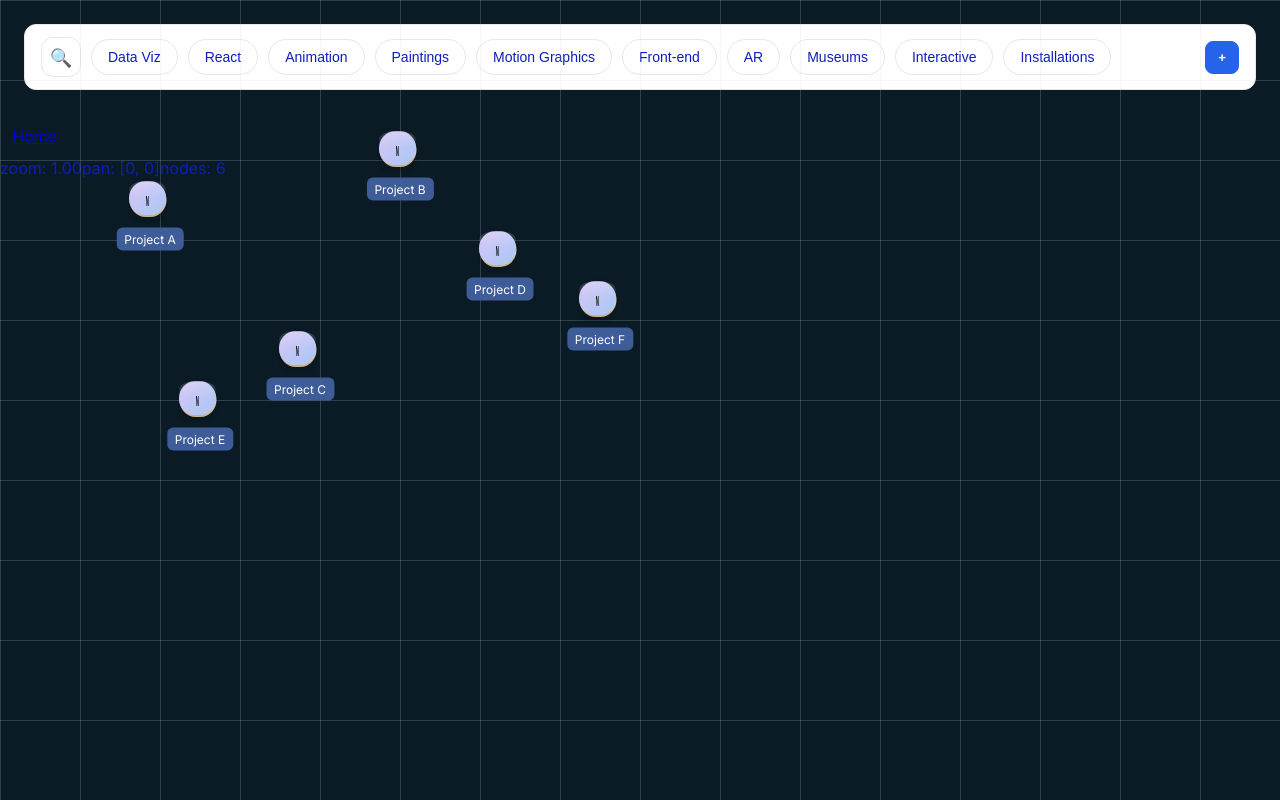
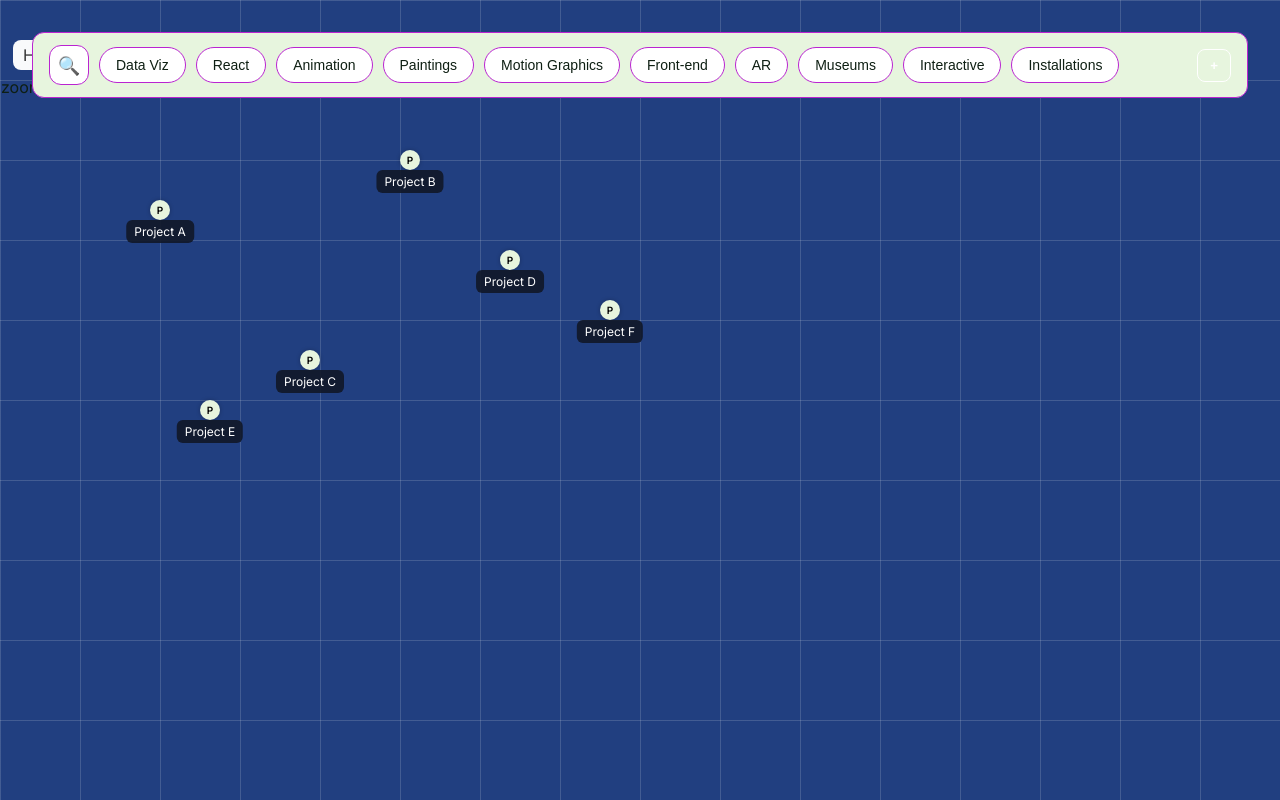
Before and after one commit to irene23311/Irene_portfolio, a React (Vite) app: page / in a window 1280 px wide. Shown: the top 800 px of the page. Built offline with nearby package versions, Linux system fonts and the light colour scheme.

Commit message:
read me changed

```diff
--- a/index.html
+++ b/index.html
@@ -9,12 +9,16 @@
     <link href="https://fonts.googleapis.com/css2?family=Inter:wght@400;500;600;700&display=swap" rel="stylesheet">
 
     <meta charset="UTF-8" />
-    <link rel="icon" type="image/svg+xml" href="/vite.svg" />
     <meta name="viewport" content="width=device-width, initial-scale=1.0" />
+    <meta name="description" content="Free Web tutorials">
+    <meta name="keywords" content="HTML, CSS, JavaScript">
+    <meta name="author" content="John Doe">
+
     <title>my-portfolio</title>
   </head>
+
   <body>
-    <div id="root"></div>
+    <div id="root"></div> // React mounts here
     <script type="module" src="/src/main.jsx"></script>
   </body>
 </html>
--- a/src/App.css
+++ b/src/App.css
@@ -1,8 +1,8 @@
 #root {
   max-width: 1280px;
   margin: 0 auto;
-  padding: 2rem;
-  text-align: center;
+  padding: 1px;
+  text-align: left;
 }
 
 .logo {
--- a/src/App.jsx
+++ b/src/App.jsx
@@ -3,20 +3,33 @@
 import { BrowserRouter, Routes, Route, Link } from "react-router-dom";
 import Home from "./pages/Home";
 import Toolbar from "./components/Toolbar";
+import "./App.css";
 
 export default function App() {
   return (
     <BrowserRouter>
-    <main style={{ padding: "24px" }}>
-      <Toolbar onAddProject={() => alert("Add project clicked!")} />
-    </main>
-      <nav style={{ padding: 12 }}>
-        <Link to="/">Home</Link>
+  <div className="toolbarOverlay">
+    <Toolbar onAddProject={() => alert("Add project clicked!")} />
+   </div>
+   {/* spacer matches toolbar height so page content doesn't jump under fixed toolbar */}
+   <div className="toolbar-spacer" aria-hidden="true" />
+      <nav style={{ padding: 12}}>
+        <Link
+         to="/"
+         style={{
+        backgroundColor: "#f9fafb",
+        color: "#333",
+        padding: "5px 10px",
+        borderRadius: "8px",
+        textDecoration: "none"
+        }}
+         >Home</Link>
       </nav>
 
       <Routes>
         <Route path="/" element={<Home />} />
       </Routes>
+
     </BrowserRouter>
   );
 }
--- a/src/components/NodeMap.jsx
+++ b/src/components/NodeMap.jsx
@@ -42,10 +42,9 @@ function NodeMap({
  const handleWheel = (e) => {
    e.preventDefault();
    const { clientX, clientY, deltaY } = e;
-   const zoomStep = 0.05; // 5% per wheel tick
-  const factor = deltaY > 0 ? 1 - zoomStep : 1 + zoomStep; // wheel down -> zoom out, up -> zoom in (by 0.9 (out) or 1.1 (in).)
+   const factor = deltaY > 0 ? 0.9 : 1.1;
    const newZoom = clampZoom(zoomLevel * factor);
-   if (newZoom === zoomLevel) return; // hit min/max, nothing to do
+   if (newZoom === zoomLevel) return; // no change
 
 
    // Get cursor position relative to viewport top-left
@@ -117,7 +116,7 @@ function NodeMap({
  };
 
 
- const nodeBaseSize = 30; // px at zoom = 1 inside world space, change node size here
+ const nodeBaseSize = 20; // px at zoom = 1 inside world space
 
 
  return (
@@ -147,7 +146,6 @@ function NodeMap({
          }}
        />
        {projects.map((p) => (
-          //node ui start here
          <div
            key={p.id}
            className="node group"
@@ -155,13 +153,17 @@ function NodeMap({
              position: 'absolute',
              left: p.x,
              top: p.y,
-              width: nodeBaseSize * 1.5, // width of node
-              height: nodeBaseSize * 1.5,// height of node
-              transform: 'translate(-50%,-50%)',
+             width: nodeBaseSize,
+             height: nodeBaseSize,
+             borderRadius: '50%',
+             background: 'var(--primary-color, #E7F5de)',
              display: 'flex',
              alignItems: 'center',
              justifyContent: 'center',
-              cursor: 'pointer'
+             color: 'black',
+             fontSize: 10,
+             cursor: 'pointer',
+             boxShadow: '0 0 4px rgba(0,0,0,0.25)'
            }}
            title={p.title}
            tabIndex={0}
@@ -172,55 +174,16 @@ function NodeMap({
            onKeyDown={(e) => e.key === 'Enter' && onProjectSelect(p)}
            aria-label={`Project ${p.title}`}
          >
-            {/* node UI starts here */}
-            <svg
-              width="100%"
-              height="100%"
-              viewBox="0 0 180 48"
-              preserveAspectRatio="none"
-              role="img"
-              aria-hidden="true"
-            >
-              <defs>
-                <linearGradient id={`grad-${p.id}`} x1="0%" y1="0%" x2="100%" y2="100%">
-                  <stop offset="0%" stopColor="#D7C5F5" />
-                <stop offset="100%" stopColor="#A8C8F6" />
-                </linearGradient>
-
-                <linearGradient id={`gloss-${p.id}`} x1="0%" y1="0%" x2="0%" y2="100%">
-                  <stop offset="0%" stopColor="rgba(255,255,255,0.28)" />
-                  <stop offset="100%" stopColor="rgba(255,255,255,0)" />
-                </linearGradient>
-//not showing anything on the screen
-                <filter id={`shadow-${p.id}`} x="-50%" y="-50%" width="200%" height="200%">
-                  <feDropShadow dx="0" dy="6" stdDeviation="8" floodColor="#000000ff" floodOpacity="0.25" />
-                </filter>
-              </defs>
-
-              {/* main pill (back layer) */}
-              <rect x="8" y="6" rx="64" ry="64" width="148" height="36" fill="#f6d8a8" />
-
-              {/* shadowed gradient top layer */}
-              <rect x="6" y="4" rx="64" ry="64" width="148" height="36" fill={`url(#grad-${p.id})`} filter={`url(#shadow-${p.id})`} />
-
-              {/* subtle gloss */}
-              <rect x="6" y="4" rx="64" ry="64" width="148" height="18" fill={`url(#gloss-${p.id})`} opacity="0.7" />
-
-              {/* text */}
-              <text x="80" y="30" textAnchor="middle" fill="#0b0b0b" fontWeight="800" fontSize="16" style={{ fontFamily: 'DM Sans, system-ui, -apple-system, Segoe UI, Roboto' }}>
-                {"N"}
-              </text>
-            </svg>
-
-            {/* tooltip / label (preserve current behavior) */}
+           <span style={{ fontWeight: 600 }}>{p.title[0]}</span>
+           {/* Tooltip / label */}
            <div
              className="pointer-events-none opacity-0 group-hover:opacity-100 transition-opacity"
              style={{
                position: 'absolute',
-                top: '110%',
+               top: 20,
                left: '50%',
                transform: 'translateX(-50%)',
-                background: 'rgba(68, 99, 165, 0.9)',
+               background: 'rgba(17,24,39,0.9)',
                color: 'white',
                padding: '4px 8px',
                borderRadius: 6,
--- a/src/index.css
+++ b/src/index.css
@@ -1,14 +1,12 @@
 /* ---- Trickle-like design tokens ---- */
 :root{
-  --bg: #0a1b25;
-  --panel: #ffffff;
-  --border: #e5e7eb;
-  --text: #0e1fb7;
+  --bg: #213f80;
+    --panel: #e7f5de;
+    --border: #ba24d1;
+    --text: #0e1f13;
   --muted: #6b7280;
   --chip-bg: #f1f5f9;
   --chip-text: #334155;
-  --brand: #2563eb; /* toolbar button blue */
-  --accent: #10b981; /* success/green dot */
 }
 
 /* ---- Global resets ---- */
@@ -44,12 +42,40 @@ body{
 
 /* ---- Toolbar (chips + search) ---- */
 .toolbar{
+  position:fixed;
+  top: 16px;
+  left:16px;
+  right:16px;
+  z-index:1000;
+  margin:0;
+  width:auto;
+
   display: flex; gap: 8px; align-items: center; flex-wrap: wrap;
   background: var(--panel);
   border: 1px solid var(--border);
   border-radius: 10px;
   padding: 8px 10px;
-  box-shadow: 0 1px 0 rgba(15,23,42,.03);
+  box-shadow: 0 1px 0 rgba(86, 116, 186, 0.03);
+}
+
+/* fixed toolbar container: pins toolbar to top of viewport and centers within max-width */
+.toolbarOverlay {
+  position: fixed;
+  top: 16px;
+  left: 50%;
+  transform: translateX(-50%);
+  width: calc(100% - 32px);
+  max-width: 1280px;
+  z-index: 1000;
+  pointer-events: none; /* allow toolbar's inner elements to handle pointer events */
+}
+.toolbarOverlay > .toolbar {
+  pointer-events: auto; /* re-enable pointer events for the actual toolbar */
+}
+
+/* spacer to preserve layout when toolbar is fixed */
+.toolbar-spacer {
+  height: 32px; /* adjust if your toolbar has different height */
 }
 .chip{
   display: inline-flex; align-items:center; gap:6px;
@@ -84,13 +110,17 @@ body{
 
 /* ---- Reset button ---- */
 .btn{
-  appearance: none; border: 1px solid var(--border); background: var(--panel);
-  padding: 8px 12px; border-radius: 8px; font-weight: 600; cursor: pointer;
+  appearance: none;
+  border: 1px solid var(--border);
+  background: var(--panel);
+  padding: 8px 12px;
+  border-radius: 8px;
+  font-weight: 600;
+  cursor: pointer;
 }
-.btn.primary{ background: var(--brand); border-color: var(--brand); color: #fff; }
+
+.btn.primary{
+  background: var(--brand);
+  border-color: var(--brand);
+  color: #fff; }
 .btn:hover{ filter: brightness(0.97); }
-
-/* ---- Map canvas background ---- */
-.map-bg{
-  background: linear-gradient(180deg, #f9fafb, #eef2f7);
-}
```
Also changed, not shown: src/components/ProjectPanel.jsx (+5 -2 lines), 1 other file (tests, documents, lock files or other folders). Lines whose indentation alone changed are shown as unchanged.
